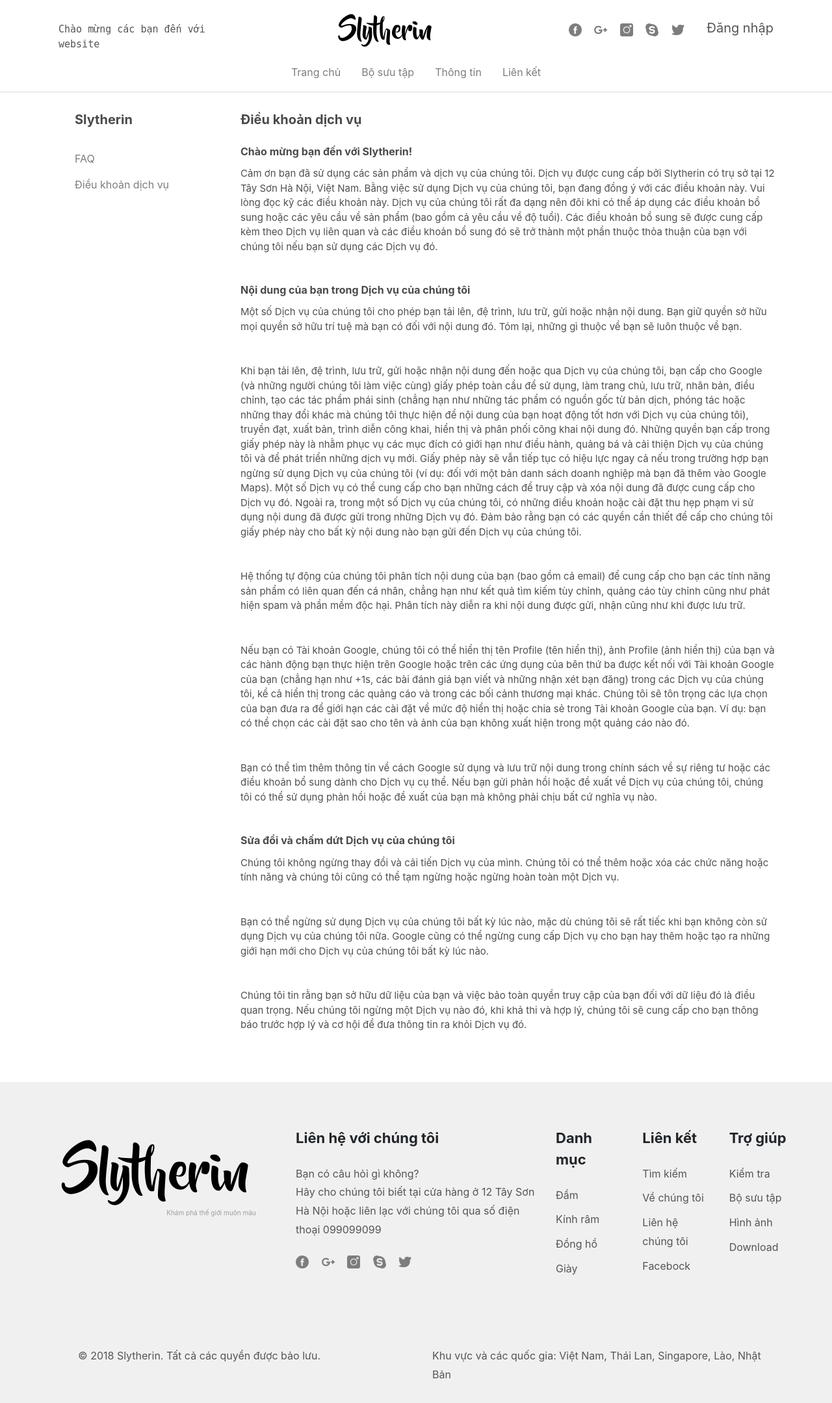
After one commit to BaiTapLonGiangVaDung/BaiTapLon, a PHP site: page /laptrinh/term.php in a window 1280 px wide. The commit adds this page. Shown: the whole page at 65% size. Run offline with PHP 8.4, Linux system fonts and the light colour scheme; some libraries are stand-ins or nearby versions.

Commit message:
Add files via upload

```diff
--- /dev/null
+++ b/Sources/term.php
@@ -0,0 +1,225 @@
+<?php
+	session_start();
+ ?>
+<!DOCTYPE html>
+<html>
+<head>
+	<title>Thông tin về chúng tôi</title>
+	<link rel="shortcut icon" type="image/x-icon" href="https://unsplash.com/favicon.ico">
+	<link rel="stylesheet" href="https://maxcdn.bootstrapcdn.com/bootstrap/4.0.0-beta.2/css/bootstrap.min.css">
+	<link rel="stylesheet" type="text/css" href="css/styles.css">
+</head>
+<body >
+	<div class="container-fluid" id="div-top-shop">
+		<div class="row">
+			<div class="col-lg-3 col-md-3 col-sm-3" id="hello-span">
+				<span >Chào mừng các bạn đến với website</span>
+			</div>
+			<div class="col-lg-5 col-md-4 col-sm-4">
+				<div class="site-title-shop" align="center">
+					<a href="index.php">Slytherin</a>
+				</div>
+			</div>
+			<div class="col-lg-4 col-md-5 col-sm-3" align="right">
+				<div class="p-t-logo">
+					<a class="p-r-logo" href="https://www.facebook.com/">
+						<img class="icon-logo" src="image/icon/fb-logo.png" alt="">
+					</a>
+					<a class="p-r-logo" href="https://www.google.com/">
+						<img class="icon-logo" src="image/icon/google-plus.png" alt="">
+					</a>
+					<a class="p-r-logo" href="">
+						<img class="icon-logo" src="image/icon/inta-logo.png" alt="">
+					</a>
+					<a class="p-r-logo" href="">
+						<img class="icon-logo" src="image/icon/sky-logo.png" alt="">
+					</a>
+					<a class="p-r-logo" href="">
+						<img class="icon-logo" src="image/icon/twitter-logo.png" alt="">
+					</a>
+					<?php
+						if (isset($_SESSION['UserName'])) {
+					?>
+					<a href="accounts.php" id="account-name"><?php echo $_SESSION['UserName'] ?></a>
+					<a href="logout.php" id="logout">/Đăng xuất</a>
+					<?php }else
+						echo "<a href='login.php' id='login-top'>Đăng nhập</a>";
+					?>
+				</div>
+			</div>
+		</div>
+	</div>
+	<div id="nav-sticky">
+		<div class="container-fluid">
+			<div class="row">
+				<div class="col-lg-12 col-md-12 col-sm-12">
+					<div>
+						<ul class="nav justify-content-center pd-t">
+							<li class="nav-item">
+						    	<a class="nav-link active" href="index.php">Trang chủ</a>
+						  	</li>
+						  	<li class="nav-item">
+						    	<a class="nav-link" href="collection.php">Bộ sưu tập</a>
+						  	</li>
+						  	<li class="nav-item">
+						    	<a class="nav-link" href="about.php">Thông tin</a>
+						  	</li>
+						  	<li class="nav-item">
+						    	<a class="nav-link" href="#">Liên kết</a>
+						  	</li>
+						</ul>
+					</div>
+				</div>
+			</div>
+		</div>
+	</div>
+	<div id="about-form">
+		<div class="container">
+			<div class="row">
+				<div class="col-lg-3">
+					<div class="about-sly">
+                        <h3>Slytherin</h3>
+                        <div>
+                            <a class="nav-link" href="about.php" style="padding-left: 0px;color: #7d7d7d;">FAQ</a>
+                            <a class="nav-link" href="term.php" style="padding-left: 0px;color: #7d7d7d;">Điều khoản dịch vụ</a>
+                        </div>
+
+					</div>
+				</div>
+				<div class="col-lg-9">
+					<div class="about-sly-content">
+						<h3>Điều khoản dịch vụ</h3>
+						<h4>Chào mừng bạn đến với Slytherin!</h4>
+						<p>
+                        Cảm ơn bạn đã sử dụng các sản phẩm và dịch vụ của chúng tôi. Dịch vụ được cung cấp bởi Slytherin có trụ sở tại 12 Tây Sơn Hà Nội, Việt Nam. Bằng việc sử dụng Dịch vụ của chúng tôi, bạn đang đồng ý với các điều khoản này. Vui lòng đọc kỹ các điều khoản này.
+                        Dịch vụ của chúng tôi rất đa dạng nên đôi khi có thể áp dụng các điều khoản bổ sung hoặc các yêu cầu về sản phẩm (bao gồm cả yêu cầu về độ tuổi). Các điều khoản bổ sung sẽ được cung cấp kèm theo Dịch vụ liên quan và các điều khoản bổ sung đó sẽ trở thành một phần thuộc thỏa thuận của bạn với chúng tôi nếu bạn sử dụng các Dịch vụ đó.
+						</p>
+						<h4>Nội dung của bạn trong Dịch vụ của chúng tôi</h4>
+						<p>
+                        Một số Dịch vụ của chúng tôi cho phép bạn tải lên, đệ trình, lưu trữ, gửi hoặc nhận nội dung. Bạn giữ quyền sở hữu mọi quyền sở hữu trí tuệ mà bạn có đối với nội dung đó. Tóm lại, những gì thuộc về bạn sẽ luôn thuộc về bạn.
+                        </p>
+
+                        <p>
+                        Khi bạn tải lên, đệ trình, lưu trữ, gửi hoặc nhận nội dung đến hoặc qua Dịch vụ của chúng tôi, bạn cấp cho Google (và những người chúng tôi làm việc cùng) giấy phép toàn cầu để sử dụng, làm trang chủ, lưu trữ, nhân bản, điều chỉnh, tạo các tác phẩm phái sinh (chẳng hạn như những tác phẩm có nguồn gốc từ bản dịch, phóng tác hoặc những thay đổi khác mà chúng tôi thực hiện để nội dung của bạn hoạt động tốt hơn với Dịch vụ của chúng tôi), truyền đạt, xuất bản, trình diễn công khai, hiển thị và phân phối công khai nội dung đó. Những quyền bạn cấp trong giấy phép này là nhằm phục vụ các mục đích có giới hạn như điều hành, quảng bá và cải thiện Dịch vụ của chúng tôi và để phát triển những dịch vụ mới. Giấy phép này sẽ vẫn tiếp tục có hiệu lực ngay cả nếu trong trường hợp bạn ngừng sử dụng Dịch vụ của chúng tôi (ví dụ: đối với một bản danh sách doanh nghiệp mà bạn đã thêm vào Google Maps). Một số Dịch vụ có thể cung cấp cho bạn những cách để truy cập và xóa nội dung đã được cung cấp cho Dịch vụ đó. Ngoài ra, trong một số Dịch vụ của chúng tôi, có những điều khoản hoặc cài đặt thu hẹp phạm vi sử dụng nội dung đã được gửi trong những Dịch vụ đó. Đảm bảo rằng bạn có các quyền cần thiết để cấp cho chúng tôi giấy phép này cho bất kỳ nội dung nào bạn gửi đến Dịch vụ của chúng tôi.
+                        </p>
+
+                        <p>
+                        Hệ thống tự động của chúng tôi phân tích nội dung của bạn (bao gồm cả email) để cung cấp cho bạn các tính năng sản phẩm có liên quan đến cá nhân, chẳng hạn như kết quả tìm kiếm tùy chỉnh, quảng cáo tùy chỉnh cũng như phát hiện spam và phần mềm độc hại. Phân tích này diễn ra khi nội dung được gửi, nhận cũng như khi được lưu trữ.
+                        </p>
+
+                        <p>
+                        Nếu bạn có Tài khoản Google, chúng tôi có thể hiển thị tên Profile (tên hiển thị), ảnh Profile (ảnh hiển thị) của bạn và các hành động bạn thực hiện trên Google hoặc trên các ứng dụng của bên thứ ba được kết nối với Tài khoản Google của bạn (chẳng hạn như +1s, các bài đánh giá bạn viết và những nhận xét bạn đăng) trong các Dịch vụ của chúng tôi, kể cả hiển thị trong các quảng cáo và trong các bối cảnh thương mại khác. Chúng tôi sẽ tôn trọng các lựa chọn của bạn đưa ra để giới hạn các cài đặt về mức độ hiển thị hoặc chia sẻ trong Tài khoản Google của bạn. Ví dụ: bạn có thể chọn các cài đặt sao cho tên và ảnh của bạn không xuất hiện trong một quảng cáo nào đó.
+                        </p>
+
+                        <p>
+                        Bạn có thể tìm thêm thông tin về cách Google sử dụng và lưu trữ nội dung trong chính sách về sự riêng tư hoặc các điều khoản bổ sung dành cho Dịch vụ cụ thể. Nếu bạn gửi phản hồi hoặc đề xuất về Dịch vụ của chúng tôi, chúng tôi có thể sử dụng phản hồi hoặc đề xuất của bạn mà không phải chịu bất cứ nghĩa vụ nào.
+                        </p>
+						<h4>Sửa đổi và chấm dứt Dịch vụ của chúng tôi</h4>
+						<p>
+                        Chúng tôi không ngừng thay đổi và cải tiến Dịch vụ của mình. Chúng tôi có thể thêm hoặc xóa các chức năng hoặc tính năng và chúng tôi cũng có thể tạm ngừng hoặc ngừng hoàn toàn một Dịch vụ.
+						</p>
+						<p>
+                        Bạn có thể ngừng sử dụng Dịch vụ của chúng tôi bất kỳ lúc nào, mặc dù chúng tôi sẽ rất tiếc khi bạn không còn sử dụng Dịch vụ của chúng tôi nữa. Google cũng có thể ngừng cung cấp Dịch vụ cho bạn hay thêm hoặc tạo ra những giới hạn mới cho Dịch vụ của chúng tôi bất kỳ lúc nào.
+                        </p>
+                        <p>
+                        Chúng tôi tin rằng bạn sở hữu dữ liệu của bạn và việc bảo toàn quyền truy cập của bạn đối với dữ liệu đó là điều quan trọng. Nếu chúng tôi ngừng một Dịch vụ nào đó, khi khả thi và hợp lý, chúng tôi sẽ cung cấp cho bạn thông báo trước hợp lý và cơ hội để đưa thông tin ra khỏi Dịch vụ đó.
+                        </p>
+					</div>
+				</div>
+			</div>
+		</div>
+	</div>
+	<div class="info-bottom">
+		<div class="container-fluid">
+			<div class="row">
+				<div class="col-lg-4">
+					<div class="padding-sly">
+						<h1 class="site-title">
+							<a href="#">Slytherin</a>
+						</h1>
+						<p class="site-tiny">Khám phá thế giới muôn màu</p>
+					</div>
+				</div>
+				<div class="col-lg-8">
+					<div class="row">
+						<div class="col-lg-6">
+							<span class="font-bold-bottom">Liên hệ với chúng tôi</span><br><br>
+							<div class="font-info-bottom">
+								<span>Bạn có câu hỏi gì không?</span><br>
+								<span>Hãy cho chúng tôi biết tại cửa hàng ở 12 Tây Sơn Hà Nội hoặc liên lạc với chúng tôi qua số điện thoại 099099099</span><br>
+							</div>
+							<div class="p-t-logo">
+								<a class="p-r-logo" href="https://www.facebook.com/">
+									<img class="icon-logo" src="image/icon/fb-logo.png" alt="">
+								</a>
+								<a class="p-r-logo" href="https://www.google.com/">
+									<img class="icon-logo" src="image/icon/google-plus.png" alt="">
+								</a>
+								<a class="p-r-logo" href="">
+									<img class="icon-logo" src="image/icon/inta-logo.png" alt="">
+								</a>
+								<a class="p-r-logo" href="">
+									<img class="icon-logo" src="image/icon/sky-logo.png" alt="">
+								</a>
+								<a class="p-r-logo" href="">
+									<img class="icon-logo" src="image/icon/twitter-logo.png" alt="">
+								</a>
+							</div>
+						</div>
+						<div class="col-lg-2 col-md-4 col-sm-4">
+							<span class="font-bold-bottom">Danh mục</span><br><br>
+							<div >
+								<ul >
+									<li class="p-b-li"><a href="#" class="font-info-bottom ">Đầm</a></li>
+									<li class="p-b-li"><a href="#" class="font-info-bottom">Kính râm</a></li>
+									<li class="p-b-li"><a href="#" class="font-info-bottom">Đồng hồ</a></li>
+									<li class="p-b-li"><a href="#" class="font-info-bottom">Giày</a></li>
+								</ul>
+
+							</div>
+						</div>
+						<div class="col-lg-2 col-md-4 col-sm-4">
+							<span class="font-bold-bottom">Liên kết</span><br><br>
+							<div >
+								<ul >
+									<li class="p-b-li"><a href="#" class="font-info-bottom ">Tìm kiếm</a></li>
+									<li class="p-b-li"><a href="#" class="font-info-bottom">Về chúng tôi</a></li>
+									<li class="p-b-li"><a href="#" class="font-info-bottom">Liên hệ chúng tôi</a></li>
+									<li class="p-b-li"><a href="#" class="font-info-bottom">Facebock</a></li>
+								</ul>
+
+							</div>
+						</div>
+						<div class="col-lg-2 col-md-4 col-sm-4">
+							<span class="font-bold-bottom">Trợ giúp</span><br><br>
+							<div >
+								<ul >
+									<li class="p-b-li"><a href="#" class="font-info-bottom">Kiểm tra</a></li>
+									<li class="p-b-li"><a href="#" class="font-info-bottom">Bộ sưu tập</a></li>
+									<li class="p-b-li"><a href="#" class="font-info-bottom">Hình ảnh</a></li>
+									<li class="p-b-li"><a href="#" class="font-info-bottom">Download</a></li>
+								</ul>
+
+							</div>
+						</div>
+					</div>
+				</div>
+			</div>
+		</div>
+		<div class="p-l-r-bt">
+			<div class="row">
+				<div class="col-lg-6">
+					<span class="font-info-bottom">© 2018 Slytherin. Tất cả các quyền được bảo lưu.</span>
+				</div>
+				<div class="col-lg-6">
+					<span class="font-info-bottom">Khu vực và các quốc gia: Việt Nam, Thái Lan, Singapore, Lào, Nhật Bản</span>
+				</div>
+			</div>
+		</div>
+	</div>
+
+	<script src="https://ajax.googleapis.com/ajax/libs/jquery/3.2.1/jquery.min.js"></script>
+	<script src="https://maxcdn.bootstrapcdn.com/bootstrap/4.0.0-beta.2/js/bootstrap.min.js"></script>
+	<script src="JS/customs.js"></script>
+</body>
+</html>
```
Also changed, not shown: Sources/about.php (+4 -8 lines), Sources/collection.php (+2 -5 lines), Sources/index.php (+3 -6 lines).
